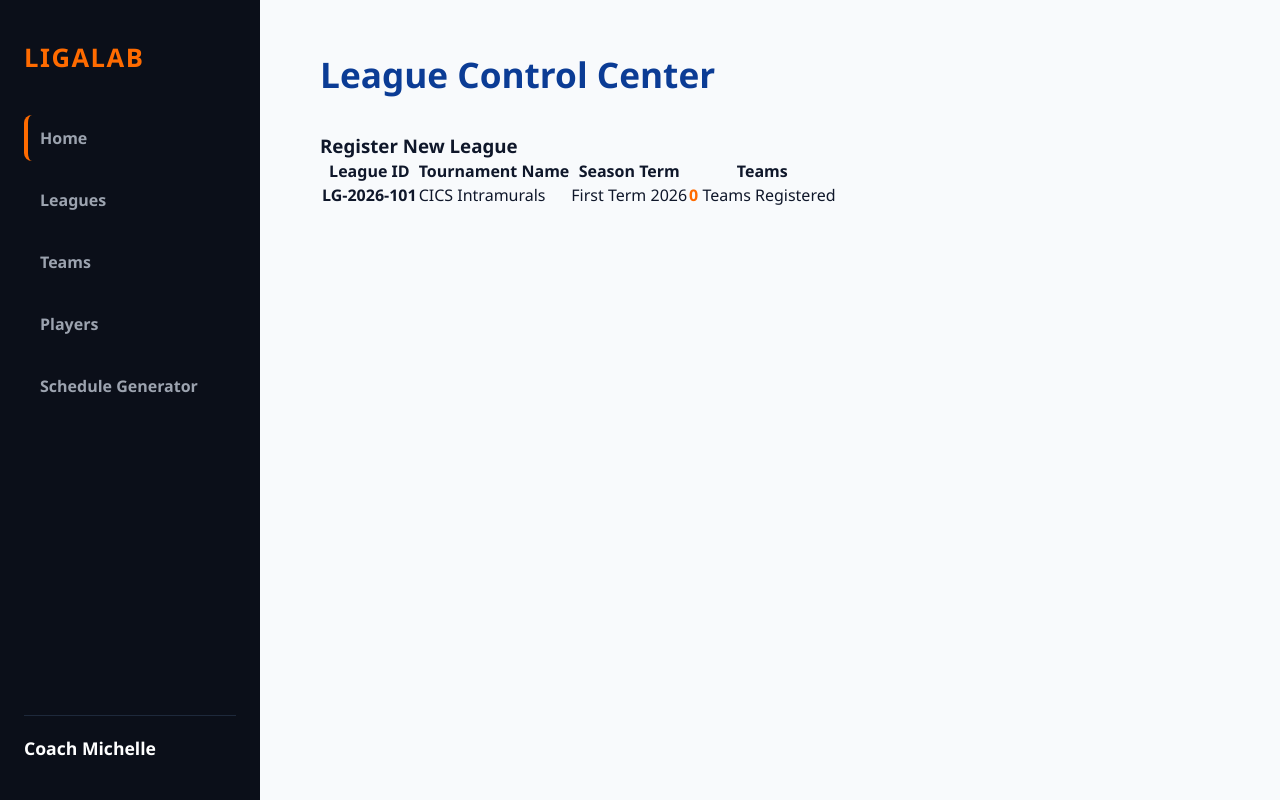
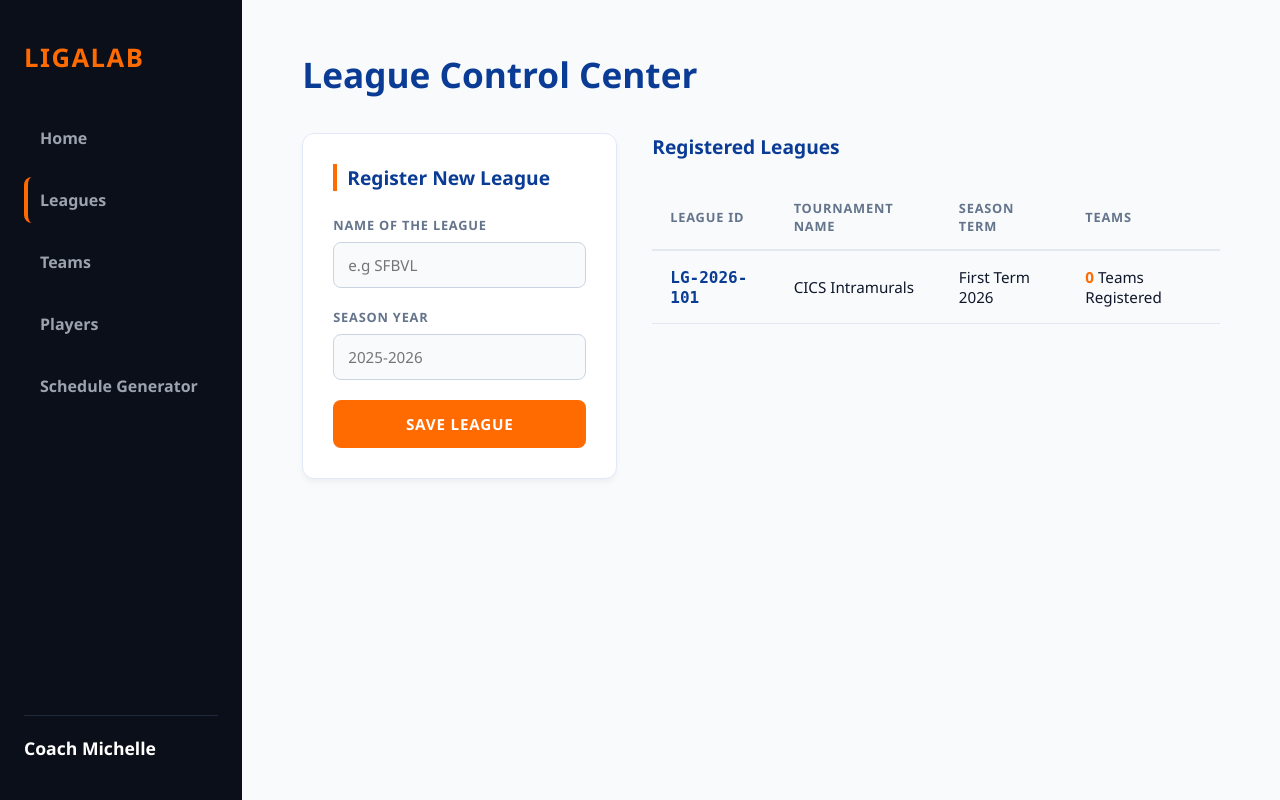
Before and after one commit to mdlcodes/LigaLab, a Flask app: page /leagues in a window 1280 px wide. Run offline with Flask 3, Linux system fonts and the light colour scheme.

Commit message:
UI: finished the league page design

```diff
--- a/static/style.css
+++ b/static/style.css
@@ -409,3 +409,131 @@
 .empty-subtext strong{
     color: #0F172A;
 }
+
+.control-deck{
+    display:grid;
+    grid-template-columns: 1fr 2fr;
+    gap: 35px;
+    align-items: start;
+}
+
+.form-card{
+    background-color: #FFFFFF;
+    border: 1px solid #E2E8F9;
+    border-radius: 12px;
+    padding: 30px;
+    box-shadow: 0 4px 6px -1px rgba(0, 0, 0, 0.05);
+}
+
+.form-card h3{
+    font-size: 1.2rem;
+    font-weight: 800;
+    color: #0B3C95;
+    margin-bottom: 25px;
+    border-left: 4px solid #FF6B00;
+    padding-left: 10px;
+}
+.input-group{
+    display:flex;
+    flex-direction: column;
+    margin-bottom: 20px;
+}
+
+.input-group label{
+    font-size: 0.8rem;
+    font-weight: 700;
+    color: #64748B;
+    text-transform: uppercase;
+    letter-spacing: 0.05rem;
+    margin-bottom: 8px;
+}
+
+.input-group input{
+    color: black;
+    padding: 12px 14px;
+    border: 1px solid #CBD5E1;
+    border-radius: 8px;
+    font-size: 0.95rem;
+    outline: none;
+    background-color: #F8FAFC;
+    transition: all 0.2s ease-in-out;
+}
+
+.input-group input:focus{
+    border-color: #FF6B00;
+    background-color: #FFFFFF;
+    box-shadow: 0 0 0 3px rgba(255, 107, 0, 0.1);
+}
+
+.input-group input:hover{
+    border-color: #94A3B8;
+}
+.btn-primary-action{
+    background-color: #FF6B00;
+    color: #FFFFFF;
+    border: none;
+    width: 100%;
+    padding: 14px;
+    font-weight: 700;
+    font-size: 0.95rem;
+    border-radius: 8px;
+    cursor: pointer;
+    text-transform: uppercase;
+    letter-spacing: 0.05rem;
+    transform: scale(1);
+    transition: background-color 0.2s, transform 0.1s ease;
+}
+
+.btn-primary-action:hover{
+    background-color: #E05E00;
+    transform: scale(1.02);
+}
+
+.btn-primary-action:active{
+    transform: scale(0.97);
+}
+
+.panel-header h3{
+    font-size: 1.2rem;
+    font-weight: 800;
+    color: #0B3C95;
+    margin-bottom: 25px;
+}
+
+.data-table{
+    width: 100%;
+    border-collapse: collapse;
+    text-align: left;
+}
+
+.data-table th{
+    background-color: #F8FAFC;
+    color: #64748B;
+    font-weight: 700;
+    font-size: 0.8rem;
+    text-transform: uppercase;
+    letter-spacing: 0.05rem;
+    padding: 14px 18px;
+    border-bottom: 2px solid #E2E8F0;
+}
+
+.data-table td{
+    padding: 16px 18px;
+    border-bottom: 1px solid #E2E8F0;
+    font-size: 0.95rem;
+}
+
+.data-table td strong{
+    color: #0B3C95;
+    font-family: monospace;
+    font-size: 1rem;
+}
+
+.data-table tbody tr{
+    transition: background-color 0.15s ease;
+}
+
+.data-table tbody tr:hover{
+    background-color: #F1F5F9;
+    cursor: pointer;
+}
--- a/templates/leagues.html
+++ b/templates/leagues.html
@@ -12,8 +12,8 @@
             <aside class="sidebar">
                 <div class="sidebar-brand">LIGALAB</div>
                     <nav class="sidebar-menu">
-                        <a href="#" class="menu-item active">Home</a>
-                        <a href="#" class="menu-item">Leagues</a>
+                        <a href="{{ url_for('home')}}" class="menu-item">Home</a>
+                        <a href="{{ url_for('leagues') }}" class="menu-item active">Leagues</a>
                         <a href="#" class="menu-item">Teams</a>
                         <a href="#" class="menu-item">Players</a>
                         <a href="#" class="menu-item">Schedule Generator</a>
@@ -32,7 +32,23 @@
                 <div class="control-deck">
                     <div class="form-card">
                         <h3>Register New League</h3>
+                        <form action="#" method="POST">
+                            <div class="input-group">
+                                <label for="league-name">Name of the League</label>
+                                <input type="text" id="league-name" placeholder="e.g SFBVL " required>
+                            </div>
+                            <div class="input-group">
+                                <label for="league-season">Season Year</label>
+                                <input type="text" id="league-season" placeholder="2025-2026">
+                            </div>
+                            <button type="submit" class="btn-primary-action">Save League</button>
+                        </form>
                     </div>
+
+                    <div class="data-panel">
+                        <div class="panel-header">
+                            <h3>Registered Leagues</h3>
+                        </div>
                     <table class="data-table">
                         <thead>
                             <tr>
@@ -52,6 +68,7 @@
                         </tbody>
                     </table>
                 </div>
+                </div>
             </main>
         </div>
     </body>
```
